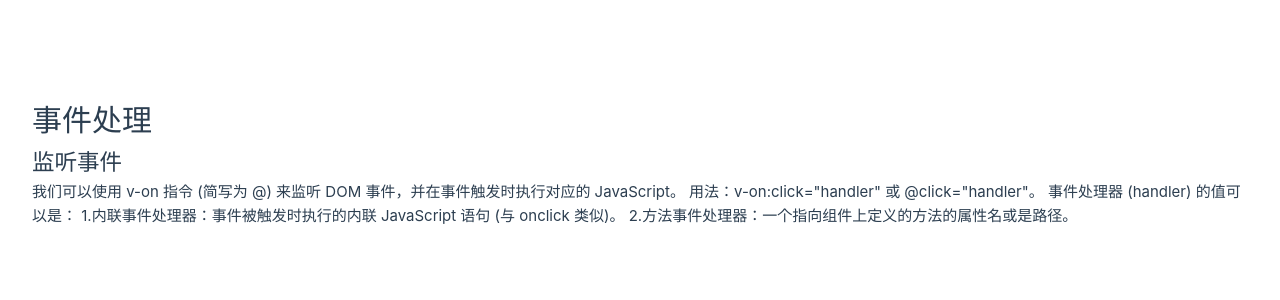
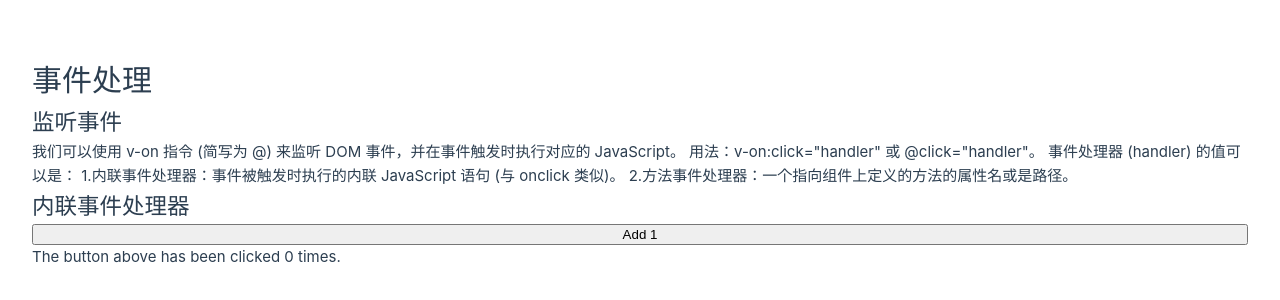
Before and after one commit to ShenlongDev/vue_xx, a Vue app: page / in a window 1280 px wide. Shown: the part 238-538 px from the top of the page. Built offline with nearby package versions, Linux system fonts and the light colour scheme.

Commit message:
内联事件处理器

```diff
--- a/src/HandleEvent.vue
+++ b/src/HandleEvent.vue
@@ -1,4 +1,7 @@
 <script setup>
+import { ref } from 'vue'
+
+const cnt = ref(0)
 </script>
 
 <template>
@@ -12,4 +15,8 @@
     <b>1.内联事件处理器</b>：事件被触发时执行的内联 JavaScript 语句 (与 onclick 类似)。
     <b>2.方法事件处理器</b>：一个指向组件上定义的方法的属性名或是路径。
   </p>
+
+  <h2>内联事件处理器</h2>
+  <button @click="cnt++">Add 1</button>
+  <p>The button above has been clicked {{ cnt }} times.</p>
 </template>
```
